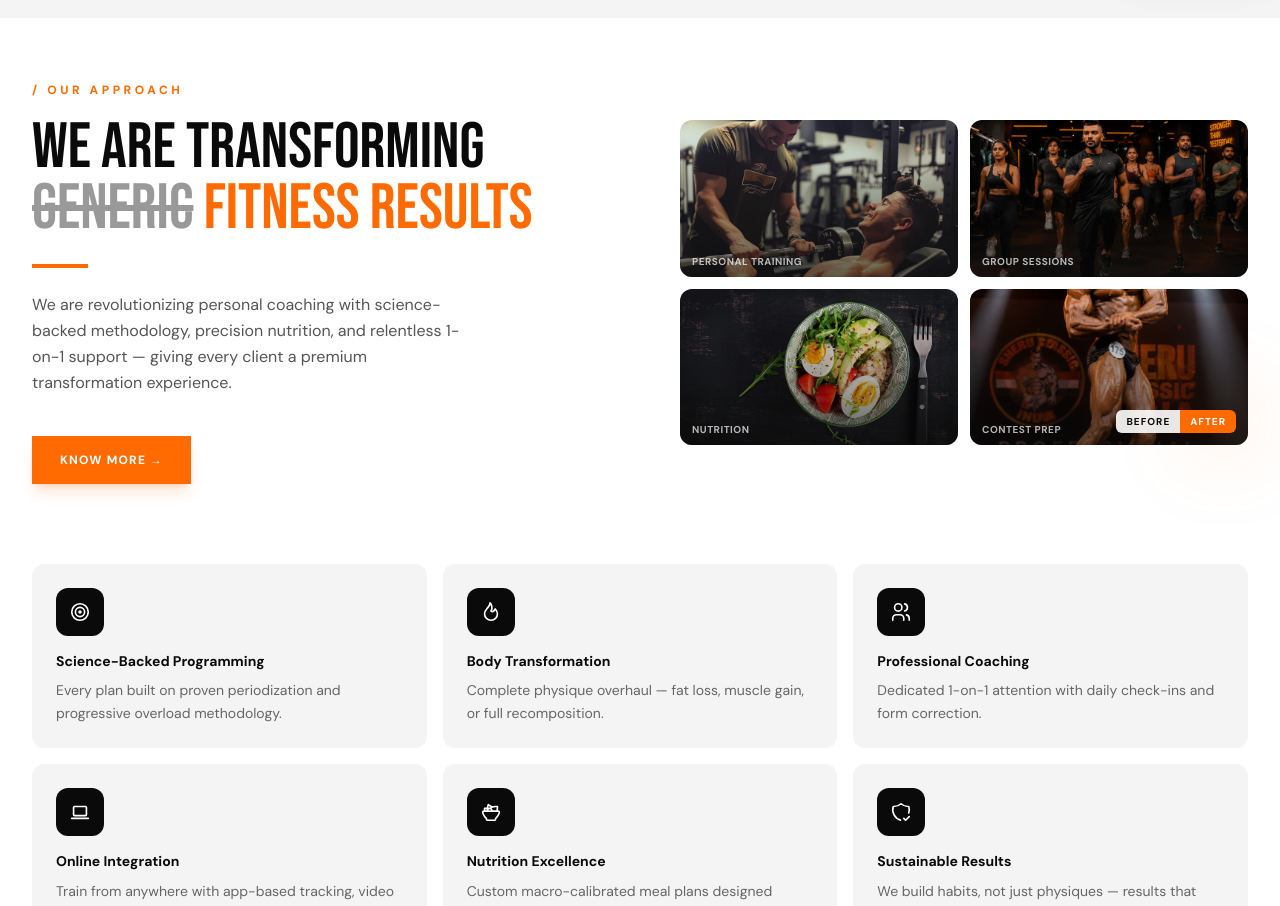
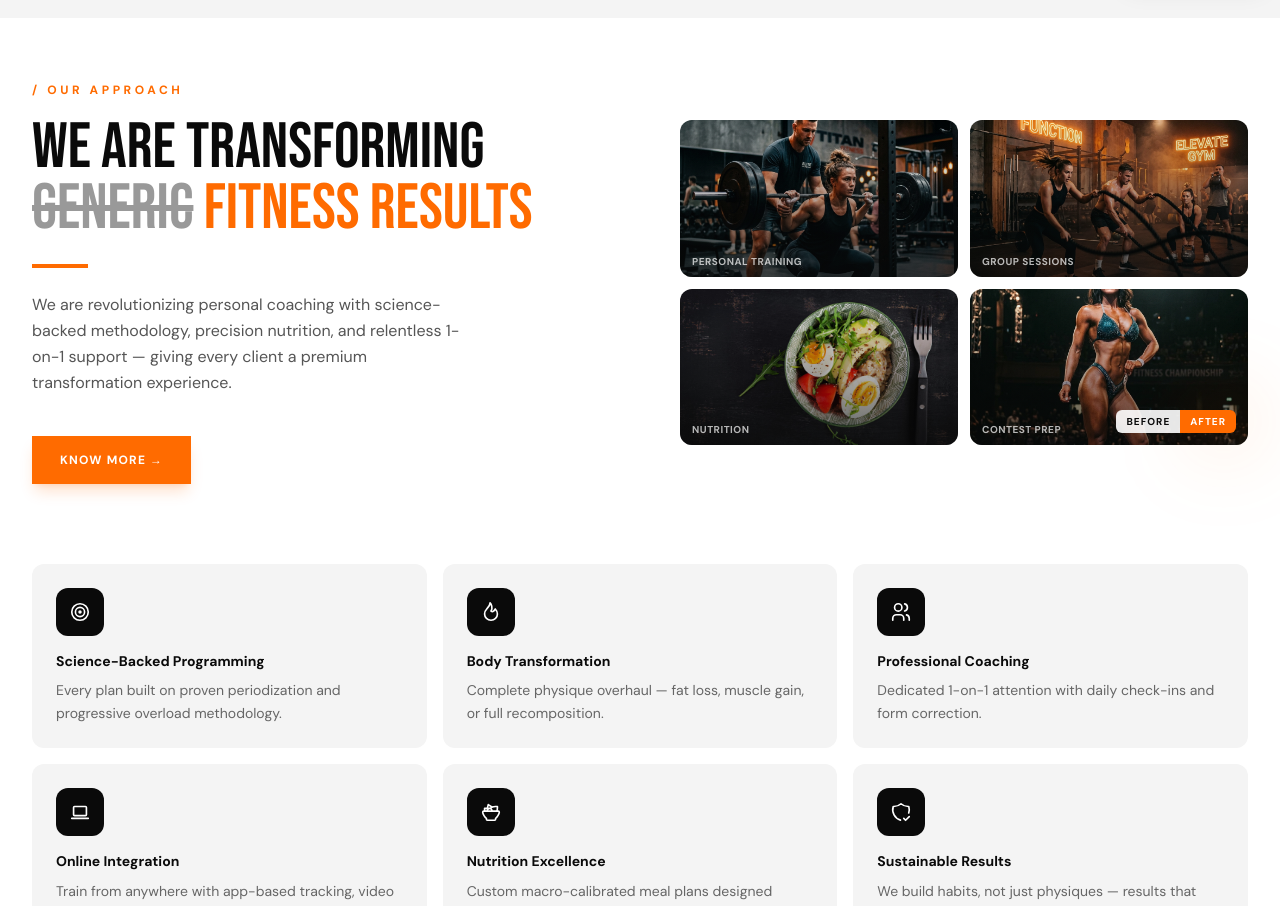
Before and after one commit to code-x-prime/elite-edge-fitness, a Next.js app: page /about in a window 1280 px wide. Shown: the part 900-1806 px from the top of the page. Built offline with nearby package versions, Linux system fonts and the light colour scheme; no server answers.

Commit message:
feat: implement home page AboutSnapshot and PremiumSection components with supporting imagery

```diff
--- a/src/components/about/TransformingSection.tsx
+++ b/src/components/about/TransformingSection.tsx
@@ -91,10 +91,10 @@ export default function TransformingSection() {
           <FadeUp delay={0.15}>
             <div className="grid grid-cols-2 gap-3 relative">
               {[
-                { src: "/premium/training-1.jpg", label: "Personal Training" },
-                { src: "/services/group-training.png", label: "Group Sessions" },
+                { src: "/premium/female_personal_training.png", label: "Personal Training" },
+                { src: "/premium/female_group_session.png", label: "Group Sessions" },
                 { src: "/premium/diet.jpg", label: "Nutrition" },
-                { src: "/services/contest-prep.png", label: "Contest Prep" },
+                { src: "/services/female_contest_prep.png", label: "Contest Prep" },
               ].map(({ src, label }, i) => (
                 <div
                   key={i}
--- a/src/components/home/AboutSnapshot.tsx
+++ b/src/components/home/AboutSnapshot.tsx
@@ -40,7 +40,7 @@ const GRID_ITEMS = [
   {
     Icon: IconTrophy,
     label: "Contest Prep",
-    img: "/services/contest-prep.png",
+    img: "/services/female_contest_prep.png",
     bg: "bg-[#0A0A0A]",
     accent: "text-[#FF6B00]",
     textColor: "text-white",
--- a/src/components/home/PremiumSection.tsx
+++ b/src/components/home/PremiumSection.tsx
@@ -163,7 +163,7 @@ export default function PremiumSection() {
 
           {/* Card 6 — Contest prep photo */}
           <FadeUp delay={0.15}>
-            <ImgCard src="/premium/contest.jpg" label="Contest Prep" sub="Stage-Ready Conditioning" />
+            <ImgCard src="/premium/female_contest_prep.png" label="Contest Prep" sub="Stage-Ready Conditioning" />
           </FadeUp>
 
           {/* Card 7 — Progress tracking (text card) */}
```
Also changed, not shown: public/premium/female_contest_prep.png (added), public/services/female_contest_prep.png (added).
